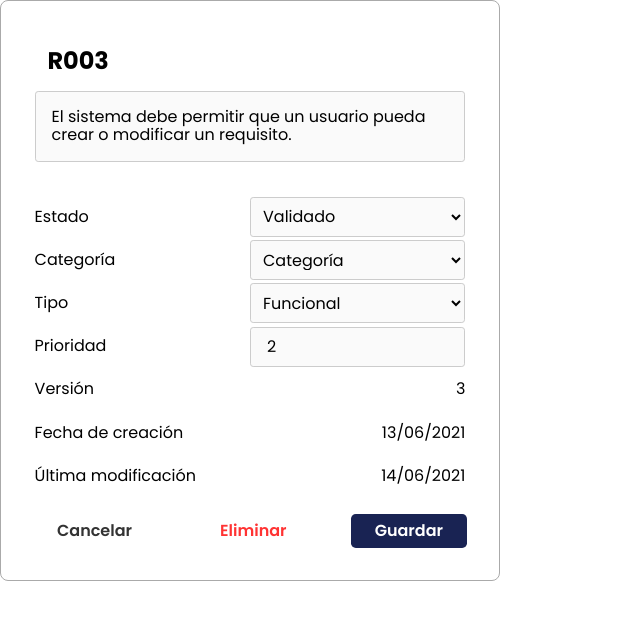
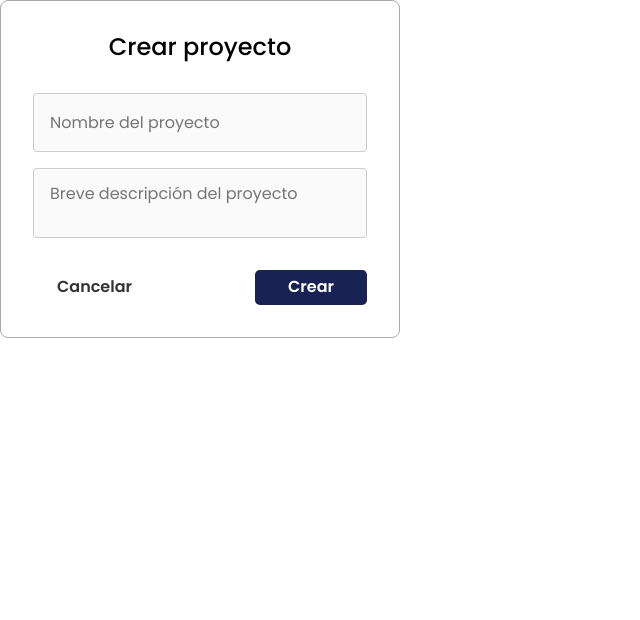
Before and after one commit to paladinescamila/SIGERE, a React (Create React App) app: page / in a window 1280 px wide. Shown: the top 620 px of the page, without its empty margins (0-640 px from the left). Built offline with nearby package versions, Linux system fonts and the light colour scheme.

Commit message:
Added create project window

```diff
--- a/src/App.js
+++ b/src/App.js
@@ -8,6 +8,7 @@ import { Header } from './components/Header.jsx';
 import RequirementsTable from './components/RequirementsTable.jsx';
 import RequirementCard from './components/RequirementCard.jsx';
 import requirementsData from "./data/requirementsData";
+import CreateProjectWindow from './components/CreateProjectWindow.jsx';
 
 
 function App() {
@@ -24,7 +25,7 @@ function App() {
 
   return (
     <>
-    <RequirementCard requirement={requirementsData[2]} />
+    <CreateProjectWindow/>
     {/* <Router>
       <Asside/>
       <Switch>
--- /dev/null
+++ b/src/components/CreateProjectWindow.jsx
@@ -0,0 +1,16 @@
+import React from 'react';
+import '../css/CreateProjectWindow.css';
+
+export default function CreateProjectWindow() {
+    return (
+        <div className="create-project-card">
+            <p className="card-title">Crear proyecto</p>
+            <input className="project-title" type="text" placeholder="Nombre del proyecto"></input>
+            <textarea className="project-description" placeholder="Breve descripción del proyecto"></textarea>
+            <div className="buttons">
+            <button className="cancel-button">Cancelar</button>
+            <button className="create-button">Crear</button>
+            </div>
+        </div>
+    )
+}
--- /dev/null
+++ b/src/css/CreateProjectWindow.css
@@ -0,0 +1,62 @@
+.create-project-card{
+    border: 0.1em solid #aaa;
+    border-radius: 0.5em;
+    width: 400px;
+    display: flex;
+    flex-direction: column;
+    justify-content: space-between;
+    align-items: center;
+    padding: 2em;
+}
+
+.card-title{
+    font-weight: 500;
+    font-size: 1.5em;
+    padding: 0 0 1em 0;
+}
+
+.project-title, .project-description{
+    margin: 0.5em;
+}
+
+.project-title{
+    width: 100%;
+}
+
+.project-description{
+    resize: none;
+    width: 100%;
+    margin-bottom: 2em;
+}
+
+.buttons{
+    width: 100%;
+    display: flex;
+    justify-content: space-between;
+}
+
+.buttons button{
+    border: none;
+    padding: 0.5em 1.5em;
+    border-radius: 0.3em;
+    cursor: pointer;
+    font-weight: 600;
+    width: 7em;
+}
+
+.cancel-button{
+    color: #333;
+    background-color: transparent;
+}
+.create-button{
+    color: #fff;
+    background-color: #192353;
+}
+
+.cancel-button:hover{
+    background-color: #ddd;
+}
+
+.createbutton:hover{
+    background-color: #2c3d94;
+}
--- a/src/css/RequirementCard.css
+++ b/src/css/RequirementCard.css
@@ -11,6 +11,7 @@
 .requirementCardFields{
     display: flex;
     flex-direction: column;
+    justify-content: space-between;
 }
 
 .requirementCardFields > div{
@@ -48,7 +49,8 @@ select{
     font-weight: bold;
     font-size: 1.5em;
     display: flex;
-    padding: 0.5em;
+    padding: 0 0 0.5em 0;
+    align-self: center;
 }
 
 .req-description textarea{
@@ -68,24 +70,22 @@ select{
     padding: 0.5em 1.5em;
     border-radius: 0.3em;
     cursor: pointer;
+    font-weight: 600;
 }
 
 .req-cancel{
     color: #333;
     background-color: transparent;
-    font-weight: 600;
 }
 
 .req-delete{
     color: #ff3333;
     background-color: transparent;
-    font-weight: 600;
 }
 
 .req-save{
     color: #fff;
     background-color: #192353;
-    font-weight: 600;
 }
 
 .req-cancel:hover{
```
